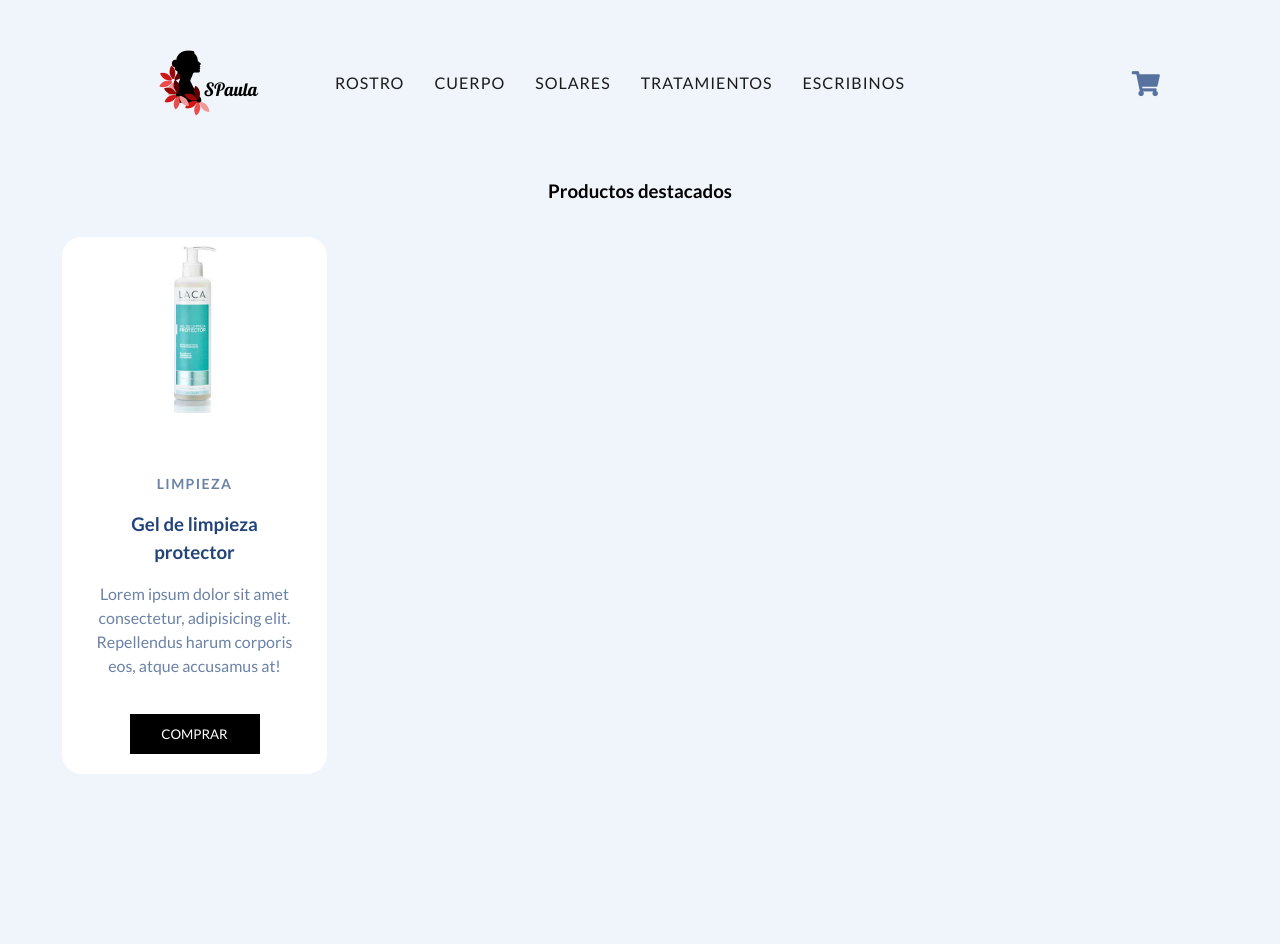
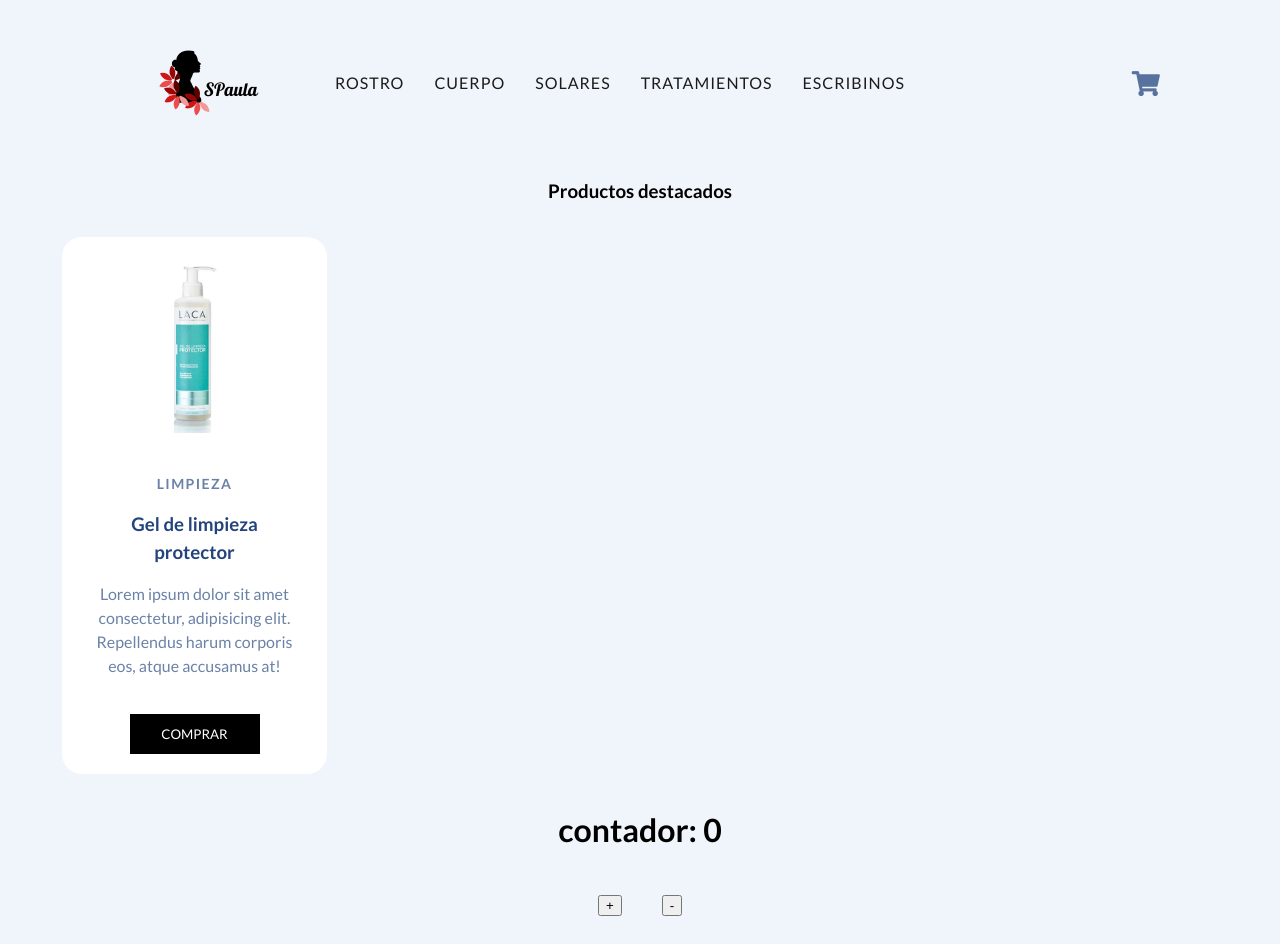
Before and after one commit to edy527/estetica, a React (Create React App) app: page / in a window 1280 px wide. Before the commit the page ends 806 px from the top, so only its background shows below. Built offline with nearby package versions, Linux system fonts and the light colour scheme.

Commit message:
se realiza correccion de errores en componente cartWidget y navbar

```diff
--- a/src/App.js
+++ b/src/App.js
@@ -3,23 +3,20 @@ import './App.css';
 import NavBar from './components/NavBar';
 import ProductCard from './components/ProductCard';
 import logo from './img/logooo.png'
-import CartWindget from './components/CartWindget';
 import ItemListContainer from './components/ItemListContainer'
+import BtnCount from './components/BtnCount'
 
 
 function App() {
   return (
     <div className="App">
       <header className="AppHeader">
-
         <img src={logo} alt="Logo"/>
-        <NavBar>
-          <CartWindget/>
-        </NavBar>
+        <NavBar/>
       </header>
       <ItemListContainer/>
       <ProductCard/>
-
+      <BtnCount/>
     </div>
   );
 }
--- /dev/null
+++ b/src/components/BtnCount.jsx
@@ -0,0 +1,16 @@
+import React,  { useState } from 'react';
+
+function BtnCount(){
+    const [count, setCount] = useState(0)
+    //const [name, setName] = useState('')
+
+    return (
+        <>
+        <h1>contador: {count}</h1>
+        <button onClick={ ()=> setCount(count +1) }> +</button>
+        <button onClick={ ()=> setCount(count -1) }> -</button>
+        </>
+    )
+}
+
+export default BtnCount
--- a/src/components/NavBar.jsx
+++ b/src/components/NavBar.jsx
@@ -2,7 +2,7 @@
 //un listado de categorias clickeables (p)
 //incorporar alguna libreria de estilos con bootstrap u otro (OPCIONAL)
 import React from 'react';
-
+import CartWindget from './CartWindget';
 
 function NavBar(props) {
     return (
@@ -13,8 +13,7 @@ function NavBar(props) {
           <a href="./">Solares</a>
           <a href="./">Tratamientos</a>
           <a href="./">Escribinos</a>
-          { props.children }
-
+          <CartWindget/>
       </nav>
 
     );
--- a/src/components/css/ProductCard.css
+++ b/src/components/css/ProductCard.css
@@ -16,6 +16,7 @@
     max-width: 100%;
     height: auto;
     border-radius: 20px 20px 0 0;
+    padding-top: 20px;
 }
 .ArticleCard{
     background: white;
```
